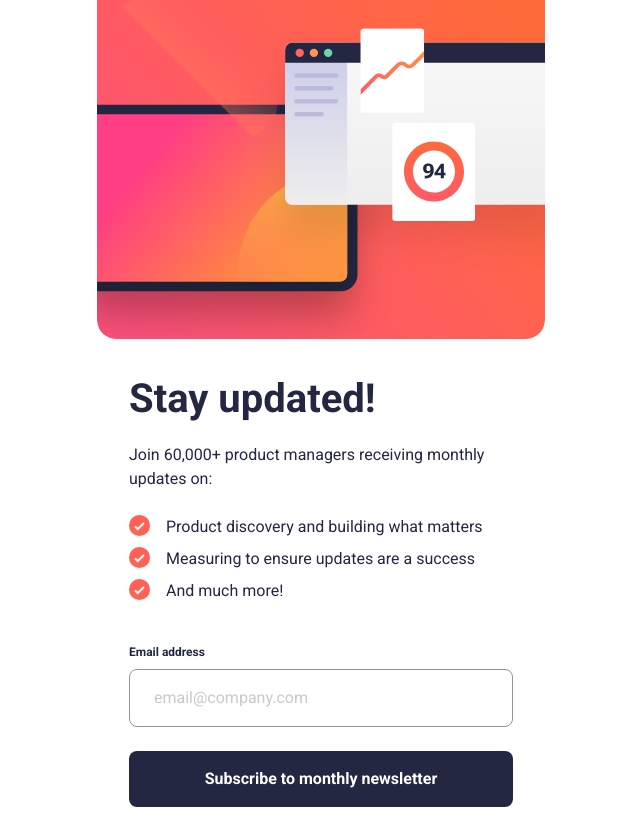
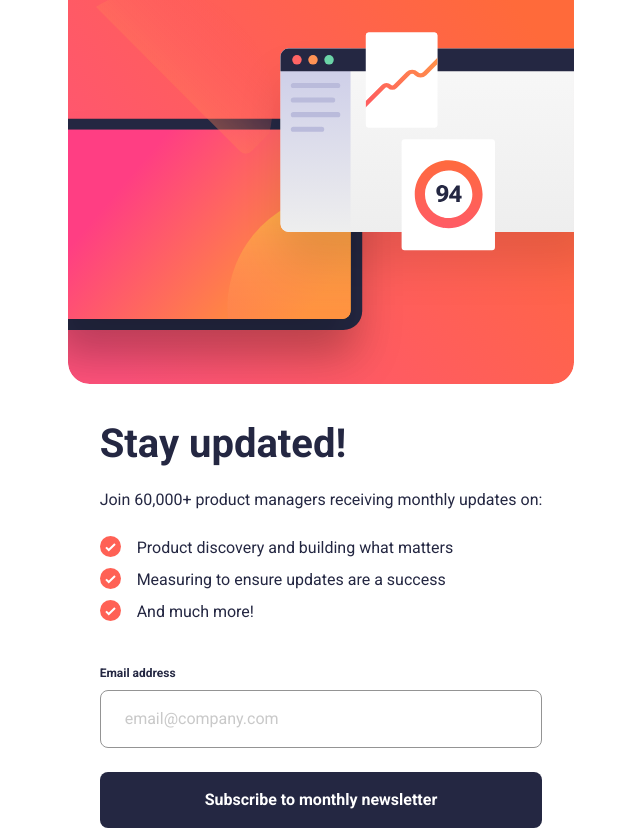
Before and after one commit to anggelserrato/fm-newsletter-sign-up-form-with-success-message, a React (Vite) app: page / in a window 1280 px wide. Shown: the whole page, without its empty margins (319-959 px from the left). Before the commit the page ends 807 px from the top, so only its background shows below. Built offline with nearby package versions, Linux system fonts and the light colour scheme.

Commit message:
feat: add form validation and error state ui

```diff
--- a/src/components/SignUpForm.jsx
+++ b/src/components/SignUpForm.jsx
@@ -10,6 +10,20 @@ function SignUpForm() {
   const [error, setError] = useState('');
   const [submitted, setSubmitted] = useState(false);
 
+  function handleSubmit(e) {
+    e.preventDefault();
+    if (!email) {
+      setError('Email is required');
+      return;
+    } else if (!/\S+@\S+\.\S+/.test(email)) {
+      setError('Valid email required');
+      return;
+    }
+    setSubmitted(true);
+    setEmail('');
+    setError('');
+  }
+
   if (submitted) {
     return (
       <main>
@@ -20,7 +34,12 @@ function SignUpForm() {
             A confirmation email has been sent to ash@loremcompany.com. Please
             open it and click the button inside to confirm your subscription.
           </p>
-          <button onClick={() => setSubmitted(false)}>Dismiss message</button>
+          <button
+            onClick={() => setSubmitted(false)}
+            className="w-full rounded-lg bg-blue-800 px-card-600 py-card-200 text-preset-2-bold text-nowrap text-white"
+          >
+            Dismiss message
+          </button>
         </section>
       </main>
     );
@@ -28,16 +47,14 @@ function SignUpForm() {
 
   return (
     <main className="flex min-h-screen flex-col items-center">
-      <section className="flex max-w-md flex-col text-blue-800">
-        <div>
-          <img
-            src={illustrationMobile}
-            alt="Mobile illustration"
-            className="w-full"
-          />
-        </div>
+      <section className="flex flex-col text-blue-800">
+        <img
+          src={illustrationMobile}
+          alt="Mobile illustration"
+          className="mb-card-500 w-full"
+        />
 
-        <div className="mt-card-500 flex flex-col gap-card-500 px-card-400">
+        <div className="flex flex-col gap-card-500 px-card-400">
           <div className="flex flex-col gap-card-300">
             <p className="text-preset-1-bold-mobile">Stay updated!</p>
             <p className="text-preset-2-regular">
@@ -61,16 +78,33 @@ function SignUpForm() {
 
           <div className="flex flex-col gap-card-300">
             <div className="flex flex-col gap-card-100">
-              <p className="text-preset-3-bold">Email address</p>
+              <div className="flex flex-row">
+                <label
+                  htmlFor="email"
+                  id="email"
+                  className="flex-start mr-auto text-preset-3-bold"
+                >
+                  Email address
+                </label>
+                {error && (
+                  <p className="flex-end text-preset-3-bold text-red">
+                    {error}
+                  </p>
+                )}
+              </div>
               <input
                 type="email"
                 value={email}
                 onChange={(e) => setEmail(e.target.value)}
                 placeholder="email@company.com"
-                className="rounded-lg border border-grey px-card-300 py-card-200 text-preset-2-regular text-grey"
+                className={`rounded-lg px-card-300 py-card-200 text-preset-2-regular ${error ? 'border border-red bg-red-100 text-red' : 'border border-grey text-grey'}`}
               />
             </div>
-            <button className="w-full rounded-lg bg-blue-800 px-card-600 py-card-200 text-preset-2-bold text-nowrap text-white">
+            <button
+              onClick={handleSubmit}
+              type="submit"
+              className="w-full rounded-lg bg-blue-800 px-card-600 py-card-200 text-preset-2-bold text-nowrap text-white"
+            >
               Subscribe to monthly newsletter
             </button>
           </div>
```
